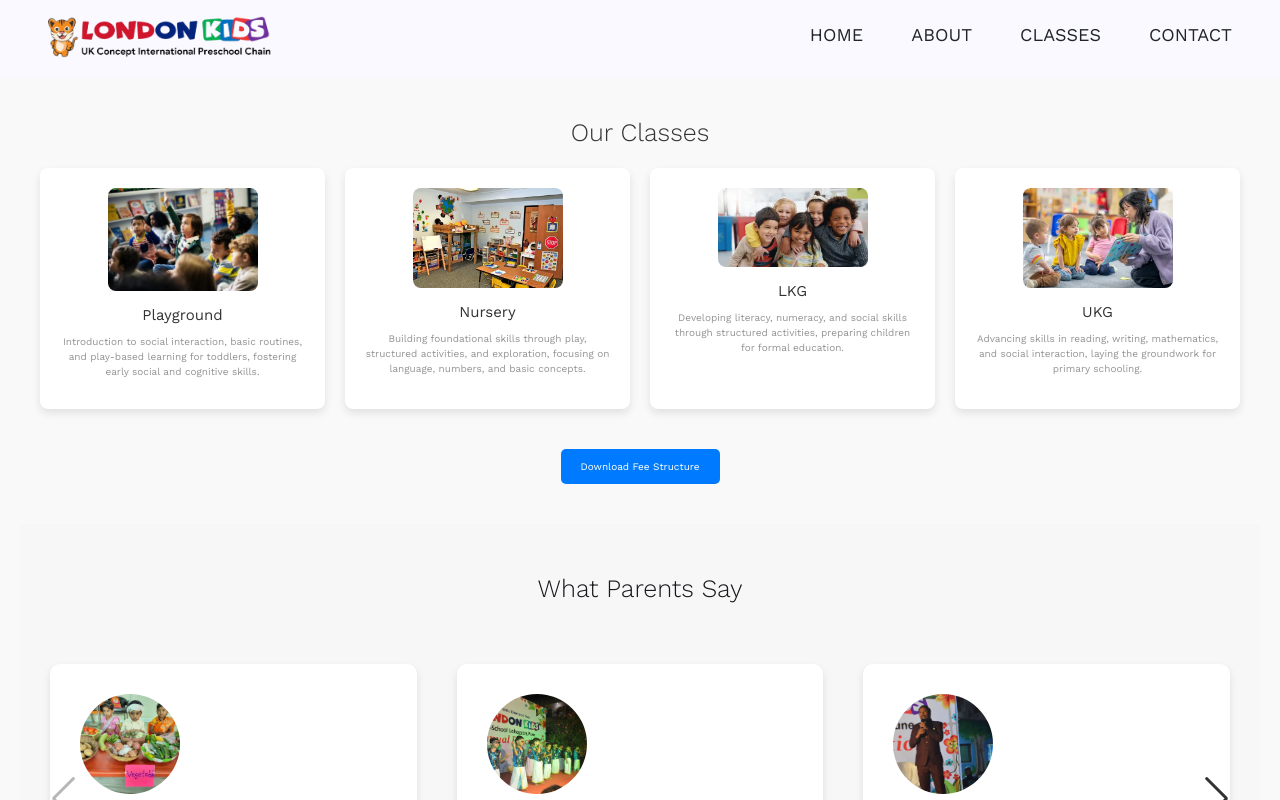
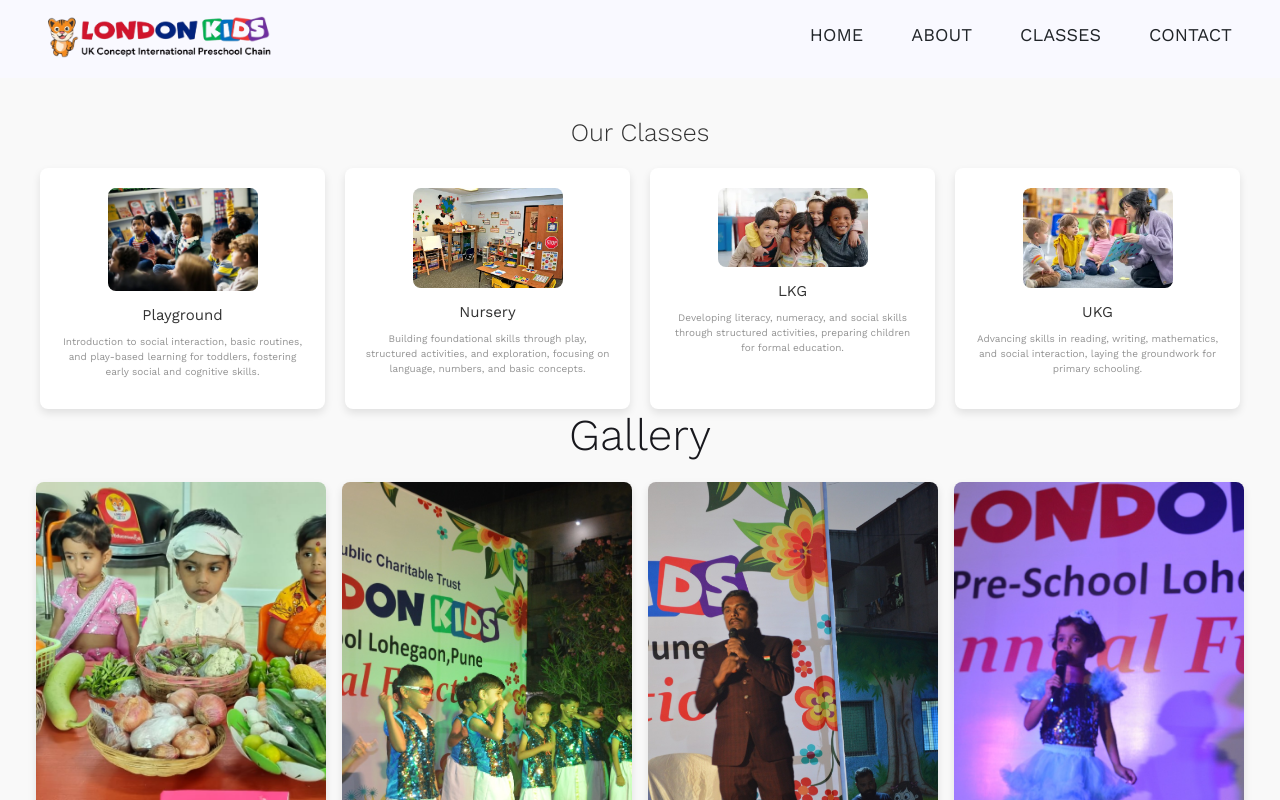
Before and after one commit to opsatya/PreSchool, a React (Vite) app: page /class in a window 1280 px wide. Shown: the top 800 px of the page. Built offline with nearby package versions, Linux system fonts and the light colour scheme.

Commit message:
updated classes page

```diff
--- a/src/Classes.jsx
+++ b/src/Classes.jsx
@@ -5,7 +5,7 @@ import lkgImage from './ClassesPictures/cimg2.webp';
 import ukgImage from './ClassesPictures/cimg3.webp';
 import firstImage from './ClassesPictures/cimg4.webp';
 import Testimonials from "./components/Testimonials";
-
+import Gallery from './components/Gallary';
 const ClassesWrapper = styled.div`
   background-color: #f9f9f9;
   padding: 40px 20px;
@@ -128,6 +128,7 @@ const Classes = () => {
           <ClassDescription>Advancing skills in reading, writing, mathematics, and social interaction, laying the groundwork for primary schooling.</ClassDescription>
         </ClassCard>
       </ClassesGrid>
+      <Gallery />
       <DownloadButton href="./fee-strcture.pdf" download>
         Download Fee Structure
       </DownloadButton>
--- a/src/components/Footer.jsx
+++ b/src/components/Footer.jsx
@@ -15,7 +15,6 @@ const ContentWrapper = styled.div`
 const FooterWrapper = styled.footer`
   background-color: #000;
   color: #fff;
-  height:auto;
   padding: 20px;
   text-align: center;
 
```
